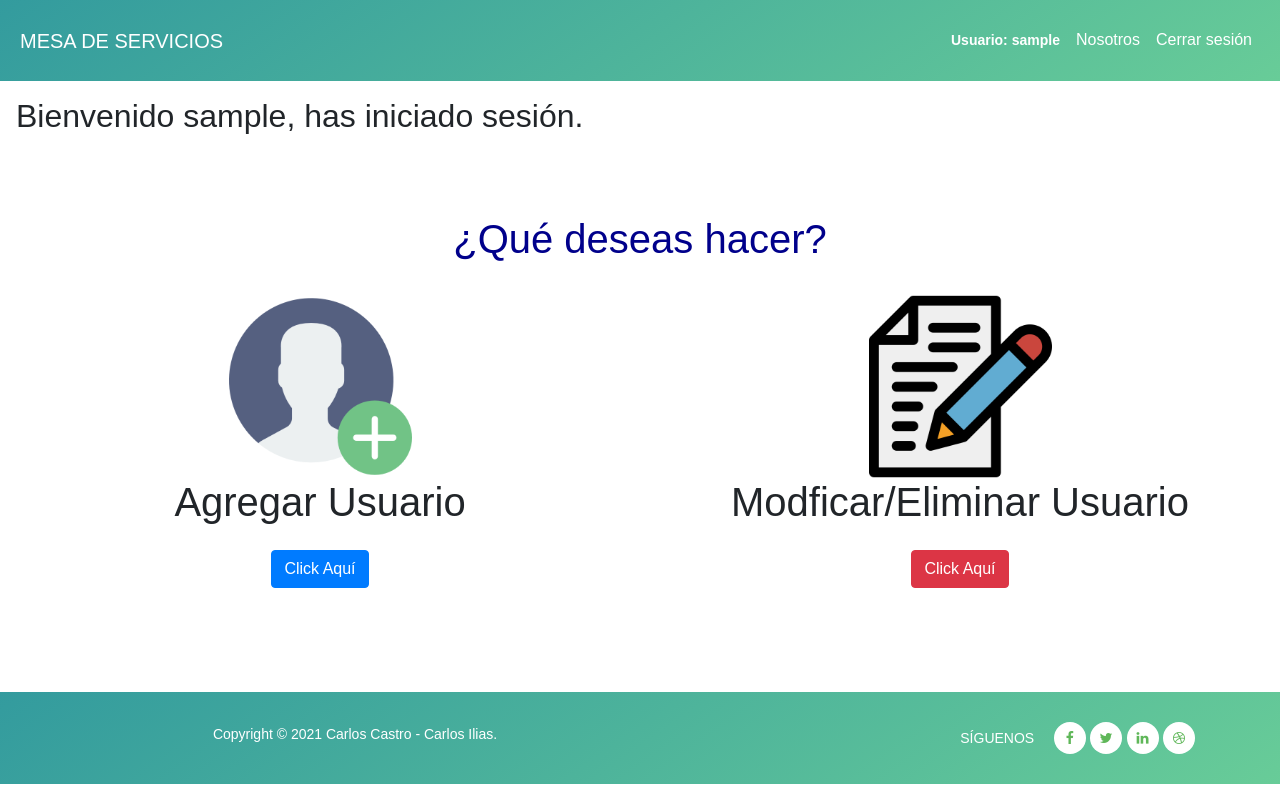
After one commit to carlosed7641/mesa-servicios, a PHP site: page /admin-usuarios.php in a window 1280 px wide. The commit adds this page. Run offline with PHP 8.4, Linux system fonts and the light colour scheme; the visitor is signed in with stand-in values (Sample User, id 1).

Commit message:
Segunda tanda

```diff
--- /dev/null
+++ b/admin-usuarios.php
@@ -0,0 +1,60 @@
+<?php
+session_start();
+$usuario=$_SESSION['username']; //Variable para guardar el nombre del usuario
+
+if ($_SESSION['tipo'] != 3) {
+	 /** Si se intenta acceder a este sitio y no es admin,
+        o no está logueado, se redirigirá al index **/
+	header('location:index.php');
+}
+
+?>
+
+<!DOCTYPE html>
+<html>
+<head>
+	<meta charset="utf-8">
+	<title>Administrador de Usuarios</title>
+	<meta name="viewport" content="width=device-width, initial-scale=1">
+	<link rel="stylesheet" href="css/estilos.css">
+	<link rel="stylesheet"
+    href="https://cdnjs.cloudflare.com/ajax/libs/animate.css/4.1.1/animate.min.css">
+	<link rel="stylesheet" href="https://cdn.jsdelivr.net/npm/bootstrap@4.6.0/dist/css/bootstrap.min.css" integrity="sha384-B0vP5xmATw1+K9KRQjQERJvTumQW0nPEzvF6L/Z6nronJ3oUOFUFpCjEUQouq2+l" crossorigin="anonymous">
+	<link rel="stylesheet" type="text/css" href="assets/css/bootstrap.min.css">
+    <link rel="stylesheet" href="assets/css/styles.css">
+    <link rel="stylesheet" type="text/css" href="assets/css/font-awesome.css">
+    <link rel="stylesheet" href="assets/css/templatemo-breezed.css">
+    <link rel="stylesheet" href="assets/css/owl-carousel.css">
+    <link rel="stylesheet" href="assets/css/lightbox.css">
+    <link rel="stylesheet" href="css/estilos.css">
+</head>
+<body>
+
+<?php include('includes/header.php'); ?>
+
+
+<!-- Mensaje de Bienvenida -->
+<h2 class="mt-3 ml-3">Bienvenido <?php echo $usuario; ?>, has iniciado sesión.</h2>
+
+
+<div style="margin: 5rem 0;">
+	<center><h1 style="color: darkblue;">¿Qué deseas hacer?</h1></center>
+
+	<div class="row" style="margin: 2rem 0;">
+		<div class="col-lg-6 col-md-6 text-center mb-4">
+				<img class="img-fluid" src="img/registro.png" style="width: 30%;">
+				<h1>Agregar Usuario</h1><br>
+				<a href="agregar-usuario.php"><button class="btn btn-primary">Click Aquí</button></a>
+		</div>
+		<br><br><br><br><br><br><br>
+		<div class="col-lg-6 col-md-6 text-center">
+				<img class="img-fluid" src="img/editar.png" style="width: 30%;">
+				<h1>Modficar/Eliminar Usuario</h1><br>
+				<a href="modificar-usuario.php"><button class="btn btn-danger">Click Aquí</button></a>
+		</div>
+
+	</div>
+
+</div>
+
+<?php include('includes/footer.php'); ?>
--- a/login.php
+++ b/login.php
@@ -30,12 +30,15 @@ if (!empty($_POST)) { //Valida que se hayan enviado datos a través de POST
 		$_SESSION['id']= $fila['id_usuario'];
 		$_SESSION['tipo']= $fila['id_tipo_usuario'];
 
-		//Validar si es técnico o solicitante 1 es técnico, 2 solicitante
+		//Validar si es técnico o solicitante 1 es técnico, 2 solicitante, 3 admin
 		if($fila['id_tipo_usuario'] == 1) {
 			header("location:consultar-categoria.php");
 
 		} else  if ($fila['id_tipo_usuario'] == 2){
 			header("location:solicitud.php");
+
+		} else  if ($fila['id_tipo_usuario'] == 3){
+			header("location:admin-usuarios.php");
 		}
 
 	} else {
```
Also changed, not shown: img/editar.png (added).
